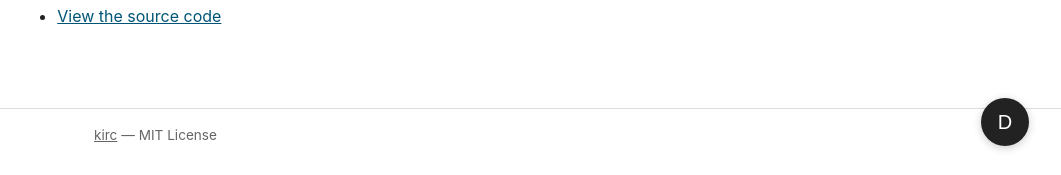
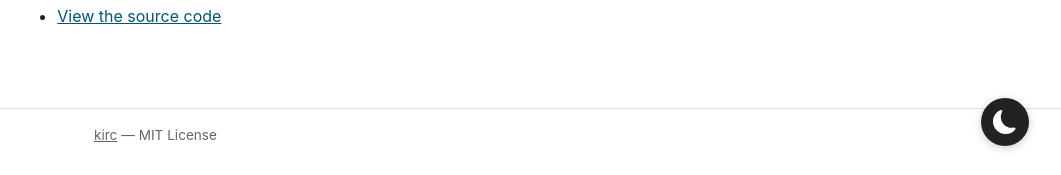
Before and after one commit to mcpcpc/kirc.dev, a Jekyll site: the page built from index.md, in a window 1280 px wide and 1400 px high, scrolled down 152 px. Shown: the part 1222-1397 px from the top of the window, without its empty margins (219-1280 px from the left). Built offline with Jekyll 4.4.1, drawn with Linux system fonts in a browser that asks for light colours.

Commit message:
try svg icons

```diff
--- a/_layouts/default.html
+++ b/_layouts/default.html
@@ -240,6 +240,15 @@
     .theme-toggle:active {
       transform: scale(0.95);
     }
+
+    .theme-toggle svg {
+      width: 1.5rem;
+      height: 1.5rem;
+    }
+
+    .theme-toggle svg.hidden {
+      display: none;
+    }
   </style>
 </head>
 <body>
@@ -262,7 +271,12 @@
     </div>
   </footer>
   <button class="theme-toggle" id="themeToggle" aria-label="Toggle dark mode">
-    <span id="themeIcon">L</span>
+    <svg id="moonIcon" xmlns="http://www.w3.org/2000/svg" width="16" height="16" fill="currentColor" viewBox="0 0 16 16">
+      <path d="M6 .278a.77.77 0 0 1 .08.858 7.2 7.2 0 0 0-.878 3.46c0 4.021 3.278 7.277 7.318 7.277q.792-.001 1.533-.16a.79.79 0 0 1 .81.316.73.73 0 0 1-.031.893A8.35 8.35 0 0 1 8.344 16C3.734 16 0 12.286 0 7.71 0 4.266 2.114 1.312 5.124.06A.75.75 0 0 1 6 .278"/>
+    </svg>
+    <svg id="sunIcon" xmlns="http://www.w3.org/2000/svg" width="16" height="16" fill="currentColor" viewBox="0 0 16 16">
+      <path d="M12 8a4 4 0 1 1-8 0 4 4 0 0 1 8 0M8 0a.5.5 0 0 1 .5.5v2a.5.5 0 0 1-1 0v-2A.5.5 0 0 1 8 0m0 13a.5.5 0 0 1 .5.5v2a.5.5 0 0 1-1 0v-2A.5.5 0 0 1 8 13m8-5a.5.5 0 0 1-.5.5h-2a.5.5 0 0 1 0-1h2a.5.5 0 0 1 .5.5M3 8a.5.5 0 0 1-.5.5h-2a.5.5 0 0 1 0-1h2A.5.5 0 0 1 3 8m10.657-5.657a.5.5 0 0 1 0 .707l-1.414 1.415a.5.5 0 1 1-.707-.708l1.414-1.414a.5.5 0 0 1 .707 0m-9.193 9.193a.5.5 0 0 1 0 .707L3.05 13.657a.5.5 0 0 1-.707-.707l1.414-1.414a.5.5 0 0 1 .707 0m9.193 2.121a.5.5 0 0 1-.707 0l-1.414-1.414a.5.5 0 0 1 .707-.707l1.414 1.414a.5.5 0 0 1 0 .707M4.464 4.465a.5.5 0 0 1-.707 0L2.343 3.05a.5.5 0 1 1 .707-.707l1.414 1.414a.5.5 0 0 1 0 .708"/>
+    </svg>
   </button>
   <script>
     (function() {
@@ -274,11 +288,18 @@
   </script>
   <script>
     const toggle = document.getElementById('themeToggle');
-    const icon = document.getElementById('themeIcon');
+    const sunIcon = document.getElementById('sunIcon');
+    const moonIcon = document.getElementById('moonIcon');
     const root = document.documentElement;
 
     function updateIcon(theme) {
-      icon.textContent = theme === 'dark' ? 'L' : 'D';
+      if (theme === 'dark') {
+        sunIcon.classList.remove('hidden');
+        moonIcon.classList.add('hidden');
+      } else {
+        sunIcon.classList.add('hidden');
+        moonIcon.classList.remove('hidden');
+      }
     }
 
     const currentTheme = root.getAttribute('data-theme');
```
